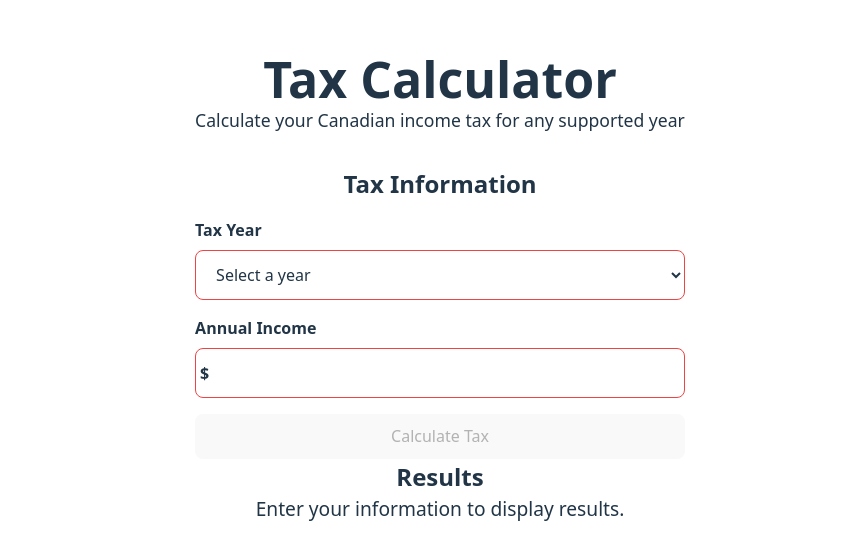
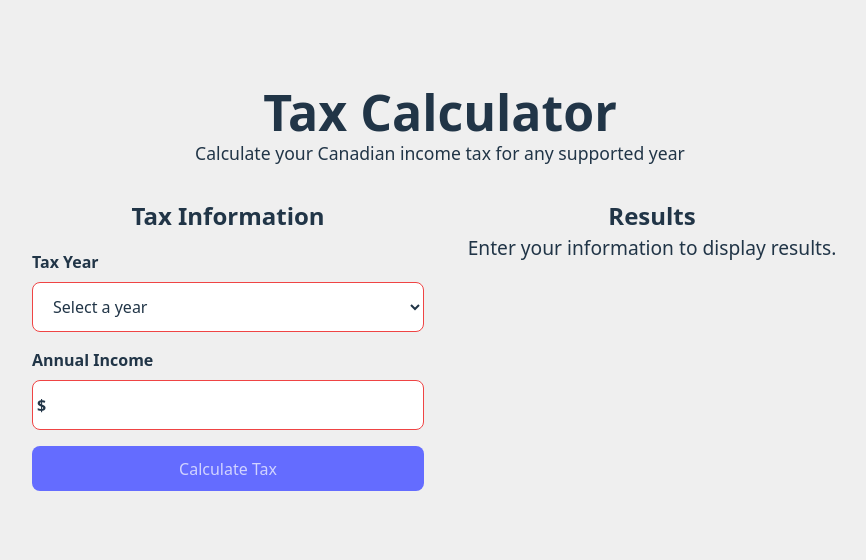
Before and after one commit to danamyot/pg-tax-calculator, a React (Vite) app: page / in a window 1280 px wide. Shown: the part 112-672 px from the top of the page, without its empty margins (200-1066 px from the left). Built offline with nearby package versions, Linux system fonts and the light colour scheme.

Commit message:
styles: design tweaks

```diff
--- a/src/App.module.css
+++ b/src/App.module.css
@@ -1,10 +1,28 @@
 .app {
-  max-width: 1280px;
-  margin: 0 auto;
+  width: 100%;
+  max-width: 480px;
   padding: 2rem;
   text-align: center;
+
+  @media (min-width: 768px) {
+    max-width: 880px;
+  }
 }
 
 .app-header {
   margin-bottom: 2rem;
 }
+
+main {
+  display: flex;
+  flex-direction: column;
+  gap: 2rem;
+
+  > * {
+    flex: 1;
+  }
+
+  @media (min-width: 768px) {
+    flex-direction: row;
+  }
+}
--- a/src/index.css
+++ b/src/index.css
@@ -75,7 +75,7 @@ h6 {
 }
 
 #app-root {
-  display: flex;
+  display: grid;
   place-items: center;
   min-width: 320px;
   min-height: 100vh;
@@ -174,13 +174,20 @@ select[aria-invalid='true'] {
 @media (prefers-color-scheme: light) {
   /* Light mode color overrides */
   :root {
-    --bg-color: #ffffff;
+    --bg-color: #efefef;
     --text-color: #213547;
+    --text-color-on-dark: #ffffff;
     --border-color: #d1d5db;
     --input-bg: #ffffff;
 
     button {
-      background-color: #f9f9f9;
+      background-color: var(--focus-color);
+      color: var(--text-color-on-dark);
+
+      &:disabled {
+        /* Take new button color and apply same 30% opacity as the browser */
+        color: color-mix(in srgb, var(--text-color-on-dark), transparent 30%);
+      }
     }
   }
 }
```
